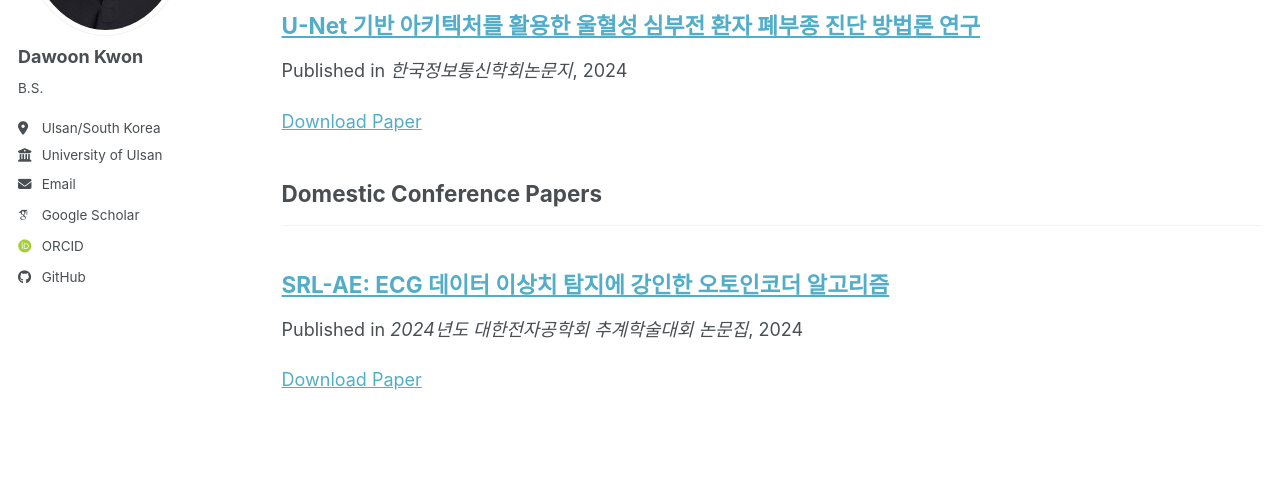
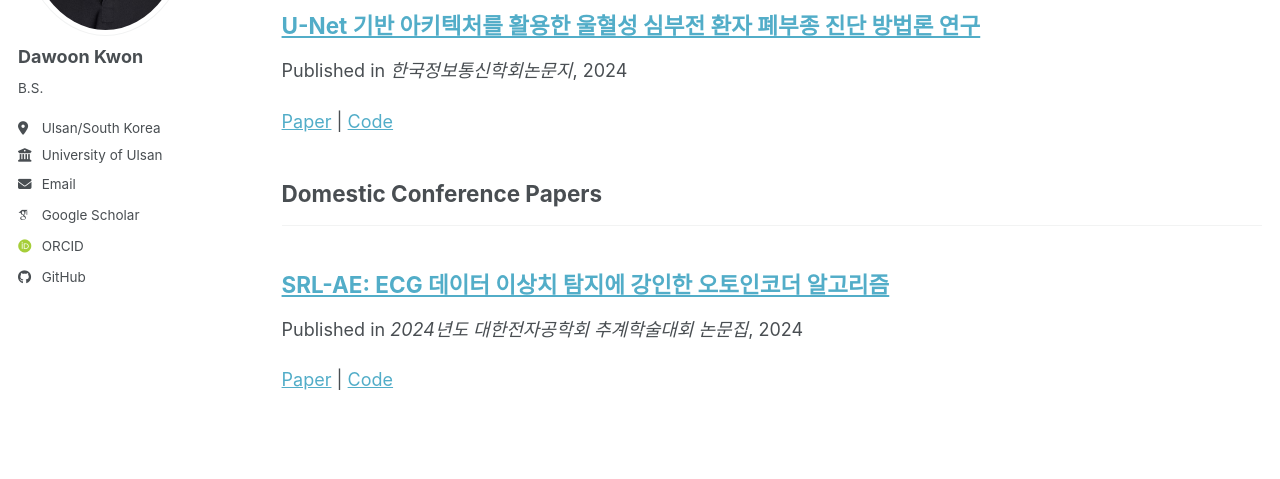
Before and after one commit to drawcodeboy/drawcodeboy.github.io, a Jekyll site: the page built from _pages/publications.html, in a window 1280 px wide and 939 px high. Shown: the part 294-773 px from the top of the window. Built offline with Jekyll 4.4.1, drawn with Linux system fonts in a browser that asks for light colours; some web fonts are replaced; a script bundle is joined from its source files by our own code; library files that are not in the unit come from our copies.

```diff
--- a/_includes/archive-single.html
+++ b/_includes/archive-single.html
@@ -53,13 +53,19 @@
     {% endif %}
 
     {% if post.citation and post.paperurl and post.slidesurl and post.bibtexurl %}
-      <p>Recommended citation: {{ post.citation }}<br /><a href="{{ post.paperurl }}">Download Paper</a> | <a href="{{ post.slidesurl }}">Download Slides</a> | <a href="{{ post.bibtexurl }}">Download Bibtex</a></p>
+      <p>Recommended citation: {{ post.citation }}<br /><a href="{{ post.paperurl }}">Paper</a> | <a href="{{ post.slidesurl }}">Download Slides</a> | <a href="{{ post.bibtexurl }}">Download Bibtex</a></p>
+    {% elsif post.citation and post.paperurl and post.slidesurl and post.codeurl %}
+      <p>Recommended citation: {{ post.citation }}<br /><a href="{{ post.paperurl }}">Paper</a> | <a href="{{ post.slidesurl }}">Download Slides</a> | <a href="{{ post.codeurl }}">Code</a></p>
     {% elsif post.citation and post.paperurl and post.slidesurl %}
-      <p>Recommended citation: {{ post.citation }}<br /><a href="{{ post.paperurl }}">Download Paper</a> | <a href="{{ post.slidesurl }}">Download Slides</a></p>
+      <p>Recommended citation: {{ post.citation }}<br /><a href="{{ post.paperurl }}">Paper</a> | <a href="{{ post.slidesurl }}">Download Slides</a></p>
+    {% elsif post.citation and post.paperurl and post.bibtexurl and post.codeurl %}
+      <p>Recommended citation: {{ post.citation }}<br /><a href="{{ post.paperurl }}">Paper</a> | <a href="{{ post.bibtexurl }}">Download Bibtex</a> | <a href="{{ post.codeurl }}">Code</a></p>
     {% elsif post.citation and post.paperurl and post.bibtexurl %}
-      <p>Recommended citation: {{ post.citation }}<br /><a href="{{ post.paperurl }}">Download Paper</a> | <a href="{{ post.bibtexurl }}">Download Bibtex</a></p>
+      <p>Recommended citation: {{ post.citation }}<br /><a href="{{ post.paperurl }}">Paper</a> | <a href="{{ post.bibtexurl }}">Download Bibtex</a></p>
+    {% elsif post.citation and post.paperurl and post.codeurl %}
+      <p>Recommended citation: {{ post.citation }}<br /><a href="{{ post.paperurl }}">Paper</a> | <a href="{{ post.codeurl }}">Code</a></p>
     {% elsif post.citation and post.paperurl %}
-      <p>Recommended citation: {{ post.citation }}<br /><a href="{{ post.paperurl }}">Download Paper</a></p>
+      <p>Recommended citation: {{ post.citation }}<br /><a href="{{ post.paperurl }}">Paper</a></p>
     {% elsif post.citation and post.slidesurl and post.bibtexurl %}
       <p>Recommended citation: {{ post.citation }}<br /><a href="{{ post.slidesurl }}">Download Slides</a> | <a href="{{ post.bibtexurl}}">Download Bibtex</a></p>
     {% elsif post.citation and post.slidesurl %}
@@ -68,10 +74,14 @@
       <p>Recommended citation: {{ post.citation }}<br /><a href="{{ post.bibtexurl }}">Download Bibtex</a></p>
     {% elsif post.citation %}
       <p>Recommended citation: {{ post.citation }}</p>
+    {% elsif post.paperurl and post.bibtexurl and post.codeurl %}
+      <p><a href=" {{ post.paperurl }} ">Paper</a> | <a href="{{ post.bibtexurl }}">Download Bibtex</a> | <a href="{{ post.codeurl }}">Code</a></p>
     {% elsif post.paperurl and post.bibtexurl %}
-      <p><a href=" {{ post.paperurl }} ">Download Paper</a> | <a href="{{ post.bibtexurl }}">Download Bibtex</a></p>
+      <p><a href=" {{ post.paperurl }} ">Paper</a> | <a href="{{ post.bibtexurl }}">Download Bibtex</a></p>
+    {% elsif post.paperurl and post.codeurl %}
+      <p><a href=" {{ post.paperurl }} ">Paper</a> | <a href="{{ post.codeurl }}">Code</a></p>
     {% elsif post.paperurl %}
-      <p><a href=" {{ post.paperurl }} ">Download Paper</a></p>
+      <p><a href=" {{ post.paperurl }} ">Paper</a></p>
     {% elsif post.slidesurl and post.bibtexurl %}
       <p><a href="{{ post.slidesurl }}">Download Slides</a> | <a href="{{ post.bibtexurl }}">Download Bibtex</a></p>
     {% elsif post.slidesurl %}
```
Also changed, not shown: _layouts/single.html (+10 -4 lines).
